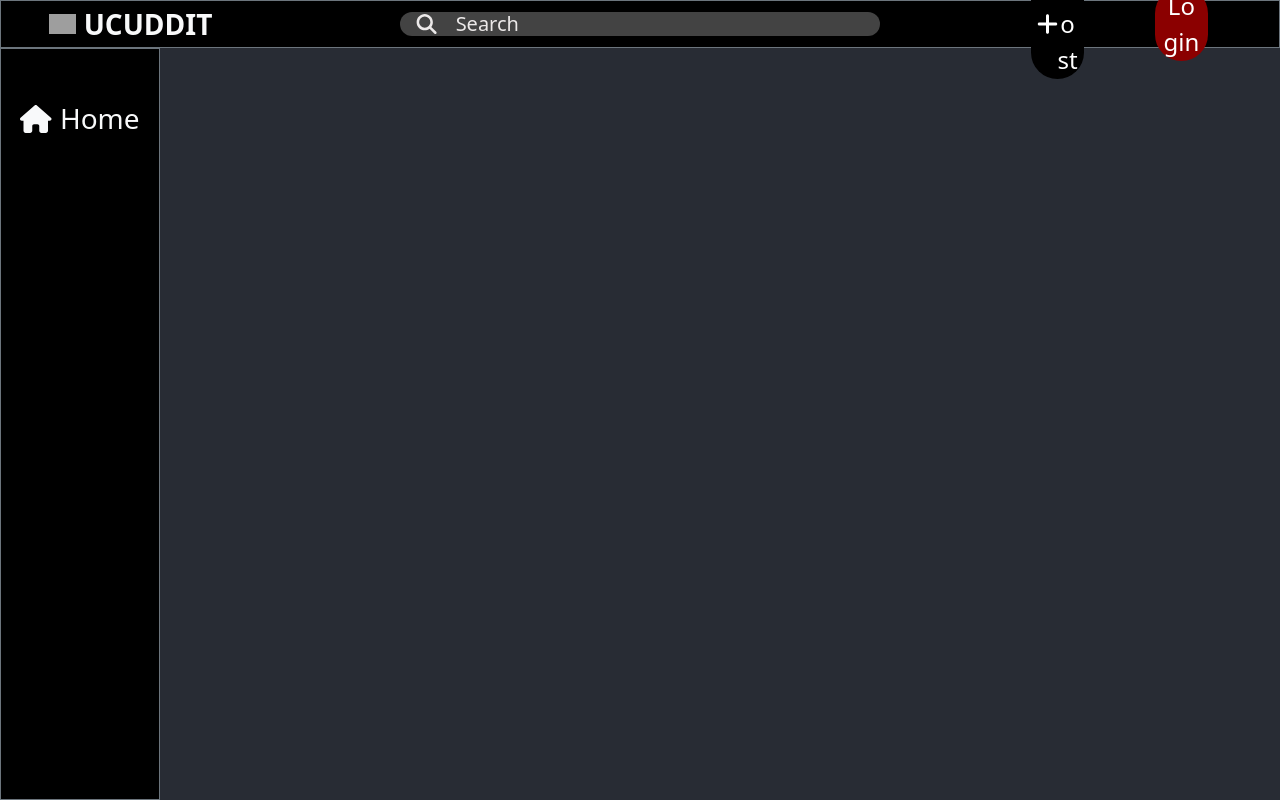
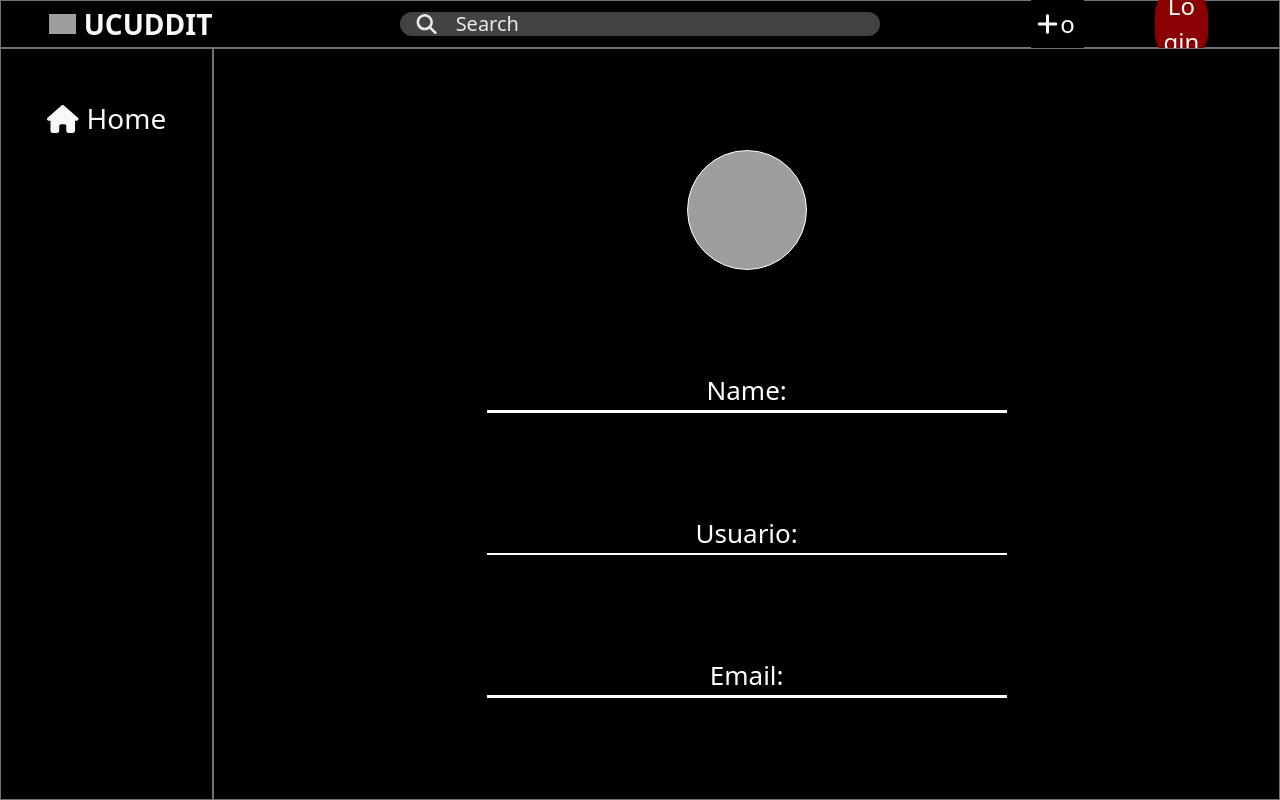
Before and after one commit to NicooGon/UCUDDIT_frontend, a React (Create React App) app: page /settings in a window 1280 px wide. Built offline with nearby package versions, Linux system fonts and the light colour scheme; grey boxes are pictures that could not be loaded.

Commit message:
settings

```diff
--- a/package.json
+++ b/package.json
@@ -7,12 +7,14 @@
     "@fortawesome/fontawesome-svg-core": "^6.6.0",
     "@fortawesome/free-solid-svg-icons": "^6.6.0",
     "@fortawesome/react-fontawesome": "^0.2.2",
+    "@popperjs/core": "^2.11.8",
     "@testing-library/jest-dom": "^5.17.0",
     "@testing-library/react": "^13.4.0",
     "@testing-library/user-event": "^13.5.0",
     "bootstrap": "^5.3.3",
     "react": "^18.3.1",
     "react-dom": "^18.3.1",
+    "react-router-dom": "^6.27.0",
     "react-scripts": "5.0.1",
     "web-vitals": "^2.1.4"
   },
--- a/src/App.js
+++ b/src/App.js
@@ -1,13 +1,24 @@
 import './App.css';
+import MainScreen from './Components/CenterScreen/MainScreen';
+import SettingsScreen from './Components/SettingsScreen/SettingsScreen';
+import TopBar from './Components/TopBar/TopBar';
+import { BrowserRouter as Router, Routes, Route } from 'react-router-dom';
+
+import 'bootstrap/dist/js/bootstrap.bundle.min.js';
 import LeftBar from './Components/LeftBar/LeftBar';
-import TopBar from './Components/TopBar/TopBar';
 
 function App() {
   return (
     <div className="App">
       <header className="App-header">
-        <TopBar></TopBar>
-        <LeftBar></LeftBar>
+
+        <TopBar />
+        <Routes>
+          <Route path="/" element={<MainScreen />} />
+          <Route path="/settings" element={<SettingsScreen />} />
+        </Routes>
+
+
       </header>
     </div>
   );
--- /dev/null
+++ b/src/Atoms/Logout/Logout.css
@@ -0,0 +1,4 @@
+#logoutButton{
+    background-color: white;
+    border: none;
+}
--- a/src/Atoms/Logout/Logout.js
+++ b/src/Atoms/Logout/Logout.js
@@ -1,7 +1,15 @@
 import { useAuth0 } from "@auth0/auth0-react";
+import './Logout.css';
+import { FontAwesomeIcon } from '@fortawesome/react-fontawesome';
+import {faRightFromBracket} from '@fortawesome/free-solid-svg-icons';
 
 export const LogoutButton = () =>{
 
     const {logout} = useAuth0();
-    return <button onClick={()=>logout({returnTo: window.location.origin})}>Logout</button>
+    return <button id="logoutButton" onClick={()=>logout({returnTo: window.location.origin})}>
+        <div className=" d-flex justify-content-start align-items-center ms-1">
+            <FontAwesomeIcon icon={faRightFromBracket} />
+            <span className="ms-1">Logout</span>
+        </div>
+        </button>
 }
--- /dev/null
+++ b/src/Atoms/Profile/Profile.css
@@ -0,0 +1,5 @@
+#profileButton::after
+{
+  opacity: 0;
+  pointer-events: none;
+}
--- a/src/Atoms/Profile/Profile.js
+++ b/src/Atoms/Profile/Profile.js
@@ -1,4 +1,8 @@
 import { useAuth0 } from "@auth0/auth0-react";
+import { LogoutButton } from "../Logout/Logout";
+import { FontAwesomeIcon } from '@fortawesome/react-fontawesome';
+import { faUser, faGear} from '@fortawesome/free-solid-svg-icons';
+import './Profile.css';
 
 export const Profile = () =>{
 
@@ -10,10 +14,36 @@ export const Profile = () =>{
 
     return(
         isAuthenticated && (
-            <button
-                className="col-2 img-fluid rounded-circle border border-white"
-                style={{ backgroundImage: `url(${user.picture})`, height:'5vh', backgroundSize:'cover' , backgroundPosition:'center' }}>
-            </button>
+            <div className="col-2">
+                <button
+                    className=" img-fluid rounded-circle border border-white dropdown-toggle"
+                    id="profileButton"
+                    data-bs-toggle="dropdown"
+                    aria-expanded="false"
+                    style={{ backgroundImage: `url(${user.picture})`, height:'4vh', width:'4vh', backgroundSize:'cover' , backgroundPosition:'center' }}>
+                </button>
+                    <ul className="dropdown-menu custom-dropdown" aria-labelledby="dropdownMenuButton">
+                        <li className="custom-dropdown-li">
+                            <a className="dropdown-item" href="/user">
+                                <div className="d-flex align-items-center justify-content-start" >
+                                    <FontAwesomeIcon icon={faUser} />
+                                    <span className="ms-1">View Profile</span>
+                                </div>
+                            </a>
+                        </li>
+                        <li className="custom-dropdown-li">
+                            <a className="dropdown-item" href="/settings">
+                                <div className="d-flex align-items-center justify-content-start">
+                                    <FontAwesomeIcon icon={faGear} />
+                                    <span className="ms-1">Settings</span>
+                                </div>
+                            </a>
+                        </li>
+                        <li className="custom-dropdown-li ms-2">
+                            <LogoutButton></LogoutButton>
+                        </li>
+                    </ul>
+            </div>
         )
     );
 }
--- /dev/null
+++ b/src/Components/CenterScreen/MainScreen.css
@@ -0,0 +1,3 @@
+#container{
+    background-color: black;
+}
--- /dev/null
+++ b/src/Components/CenterScreen/MainScreen.js
@@ -0,0 +1,19 @@
+import LeftBar from '../LeftBar/LeftBar';
+import './MainScreen.css';
+
+export default function MainScreen() {
+    return (
+        <div>
+            <div className='d-flex'>
+                <LeftBar></LeftBar>
+                <div className='col-10 d-flex flex-column  border border-secondary text-break' style={{ height: '94vh' }} id='container'>
+                    <label>
+                        aaa
+                    </label>
+                </div>
+            </div>
+        </div>
+
+
+    );
+}
--- a/src/Components/LeftBar/LeftBar.js
+++ b/src/Components/LeftBar/LeftBar.js
@@ -4,17 +4,14 @@ import './LeftBar.css';
 
 export default function LeftBar() {
     return (
-        <div className="col-9">
-            <div className='col-2 d-flex flex-column  border border-secondary text-break' style={{ height: '94vh' }} id='container'>
+        <div className="col-2">
+            <div className='col-12 d-flex flex-column  border border-secondary text-break' style={{ height: '94vh' }} id='container'>
                 <a href='/' className='d-flex justify-content-center align-items-center link-light link-underline-opacity-0 mt-5' >
-                <div id='homeButton' className='rounded'>
-                    <FontAwesomeIcon icon={faHouse} className='fs-3' />
-                    <label className='fs-3 ms-2 ' >Home</label>
-                </div>
-
+                    <div id='homeButton' className='rounded'>
+                        <FontAwesomeIcon icon={faHouse} className='fs-3' />
+                        <label className='fs-3 ms-2 ' >Home</label>
+                    </div>
                 </a>
-
-
             </div>
         </div>
     );
--- /dev/null
+++ b/src/Components/SettingsScreen/SettingsScreen.js
@@ -0,0 +1,30 @@
+import { useAuth0 } from '@auth0/auth0-react';
+import LeftBar from '../LeftBar/LeftBar';
+
+export default function SettingsScreen() {
+    const {user} = useAuth0();
+    return (
+        <div>
+            <div className='d-flex'>
+                <LeftBar></LeftBar>
+                <div className='col-10 d-flex flex-column justify-content-evenly align-items-center border border-secondary text-break' style={{ height: '94vh' }} id='container'>
+                    <div className='img-fluid rounded-circle border border-white ' style={{ backgroundImage: `url(${user?.picture})`, height:'15vh', width:'15vh', backgroundSize:'cover' , backgroundPosition:'center', backgroundRepeat:'no-repeat' }}></div>
+                    <div>
+                        <label>Name: {user?.given_name}</label>
+                        <div  style={{backgroundColor:'white', height:'0.3vh', width:'65vh'}} ></div>
+                    </div>
+                    <div>
+                        <label> Usuario: {user?.name}</label>
+                        <div  style={{backgroundColor:'white', height:'0.3vh', width:'65vh'}} ></div>
+                    </div>
+                    <div>
+                        <label>Email: {user?.email}</label>
+                        <div  style={{backgroundColor:'white', height:'0.3vh', width:'65vh'}} ></div>
+                    </div>
+                </div>
+            </div>
+        </div>
+
+
+    );
+}
--- a/src/Components/TopBar/TopBar.js
+++ b/src/Components/TopBar/TopBar.js
@@ -33,7 +33,6 @@ export default function TopBar() {
                         {isAuthenticated ? (
                             <>
                                 <Profile></Profile>
-                                <LogoutButton></LogoutButton>
                             </>
                         ):(
                             <LoginButton></LoginButton>
```
Also changed, not shown: src/index.js (+6 -1 lines), 1 other file (tests, documents, lock files or other folders).
